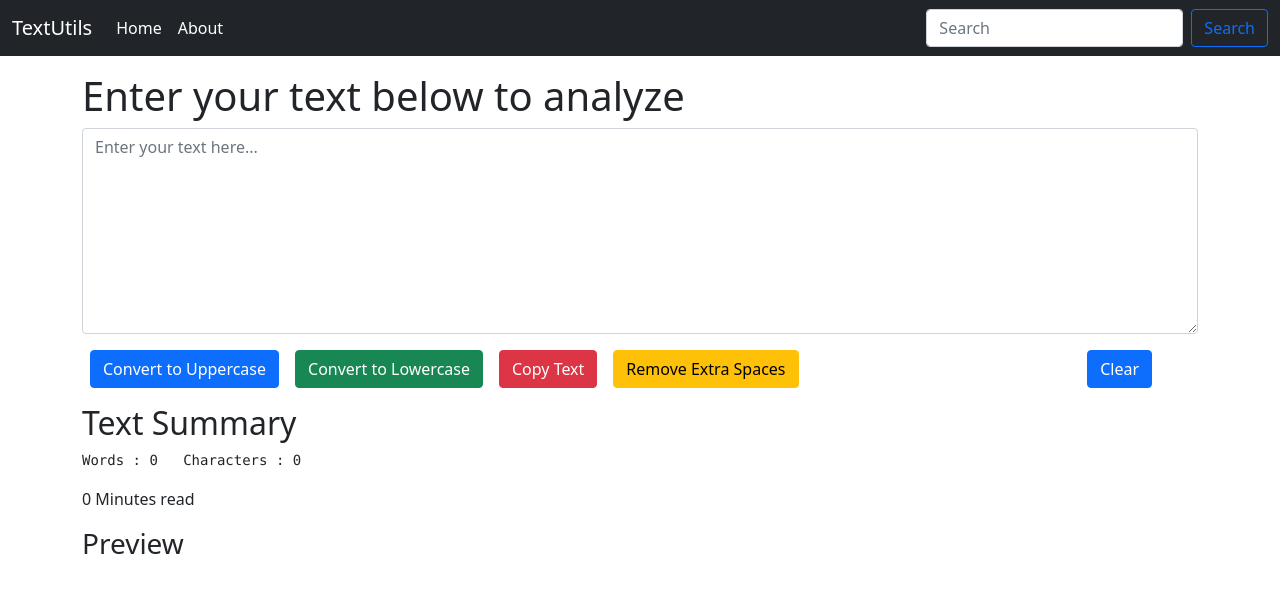
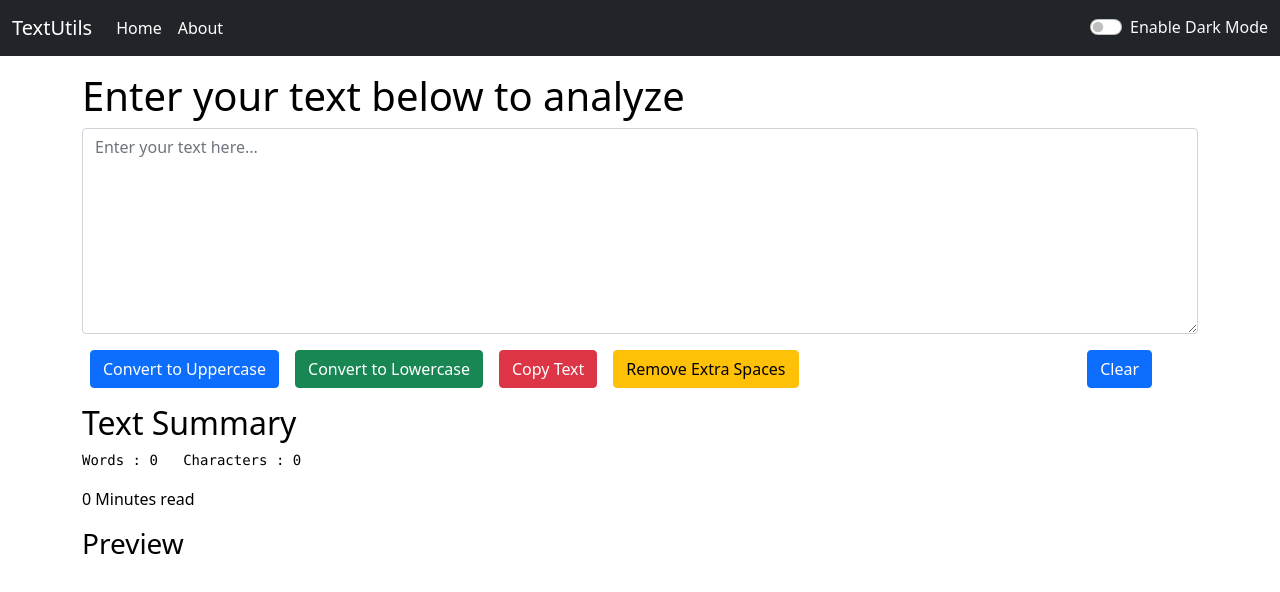
Before and after one commit to KC1919/ReactWork, a React (Create React App) app: page / in a window 1280 px wide. Shown: the top 592 px of the page. Built offline with nearby package versions, Linux system fonts and the light colour scheme.

Commit message:
implemented dark mode

```diff
--- a/src/App.js
+++ b/src/App.js
@@ -1,13 +1,23 @@
 import Navbar from "./components/Navbar";
 import TextForm from "./components/TextForm";
+import React, { useState } from 'react'
+
 
 function App() {
   // style={{ "text-align": "center" }}
+
+  const [mode,setMode]=useState("light");
+
+  const toggleState=()=>
+  {
+    mode==="light"?setMode("dark"):setMode("light");
+  }
+
   return (
     <>
       {/* <Navbar></Navbar>  when we will not pass any value tot he props, then default values will be rendered */}
 
-      <Navbar title={"TextUtils"} />
+      <Navbar title={"TextUtils"} toggleState={toggleState} mode={mode} />
 
       <TextForm heading={"Enter your text below to analyze"}/>
     </>
--- a/src/components/Navbar.js
+++ b/src/components/Navbar.js
@@ -2,9 +2,21 @@ import React from "react";
 import PropTypes from "prop-types";
 
 export default function Navbar(props) {
+
+  if(props.mode === "dark")
+  {
+    document.body.style.backgroundColor = "black";
+    document.body.style.color = "white";
+  }
+  else
+  {
+    document.body.style.backgroundColor = "white";
+    document.body.style.color = "black";
+  }
+
   return (
     <div className="App">
-      <nav className="navbar navbar-expand-lg navbar-dark bg-dark">
+      <nav className={`navbar navbar-expand-lg navbar-dark bg-dark`}>
         <div className="container-fluid">
           <a className="navbar-brand" href="/">
             {props.title}
@@ -34,7 +46,7 @@ export default function Navbar(props) {
                 </a>
               </li>
             </ul>
-            <form className="d-flex">
+            {/* <form className="d-flex">
               <input
                 className="form-control me-2"
                 type="search"
@@ -44,7 +56,22 @@ export default function Navbar(props) {
               <button className="btn btn-outline-primary" type="submit">
                 Search
               </button>
-            </form>
+            </form> */}
+
+            <div className="form-check form-switch">
+              <input
+                className="form-check-input"
+                type="checkbox"
+                id="flexSwitchCheckDefault"
+                onClick={props.toggleState}
+              />
+              <label
+                className="form-check-label text-light"
+                htmlFor="flexSwitchCheckDefault"
+              >
+                {props.mode==="dark"?"Disable Dark Mode":"Enable Dark Mode"}
+              </label>
+            </div>
           </div>
         </div>
       </nav>
@@ -54,4 +81,4 @@ export default function Navbar(props) {
 
 Navbar.propTypes = { title: PropTypes.string.isRequired }; //setting the properties of the props
 
-Navbar.defaultProps={title:"Set Your title here"}   //if no props will be passed, then it will use the degault values set here
+Navbar.defaultProps = { title: "Set Your title here" }; //if no props will be passed, then it will use the degault values set here
```
